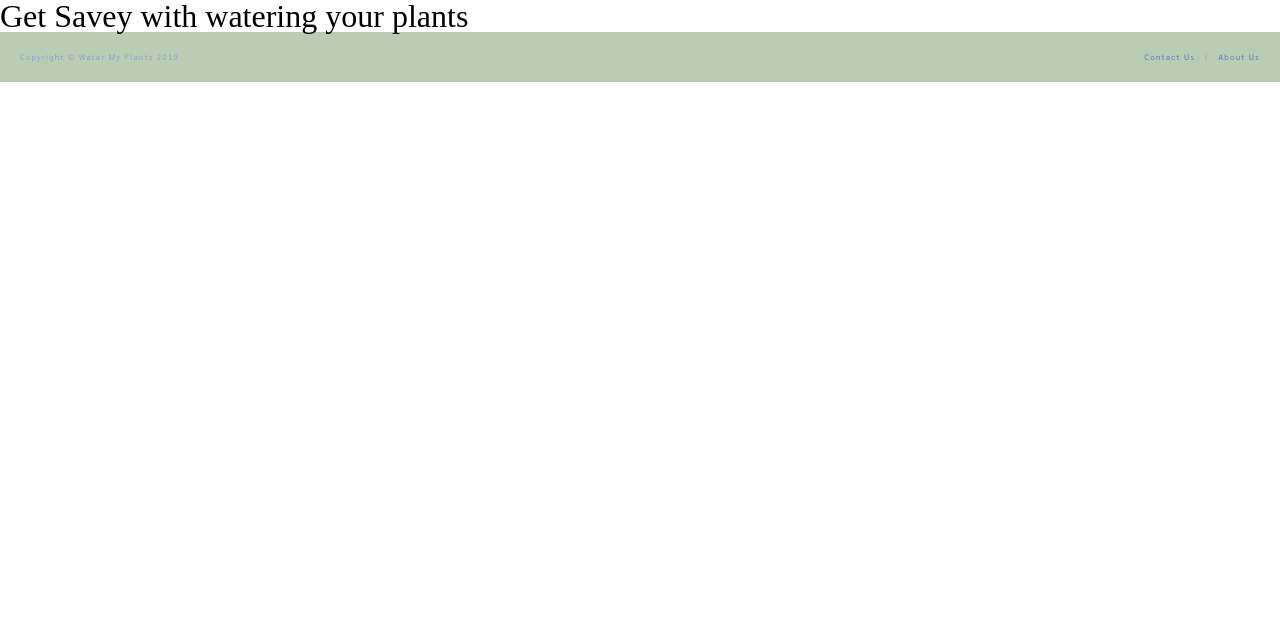
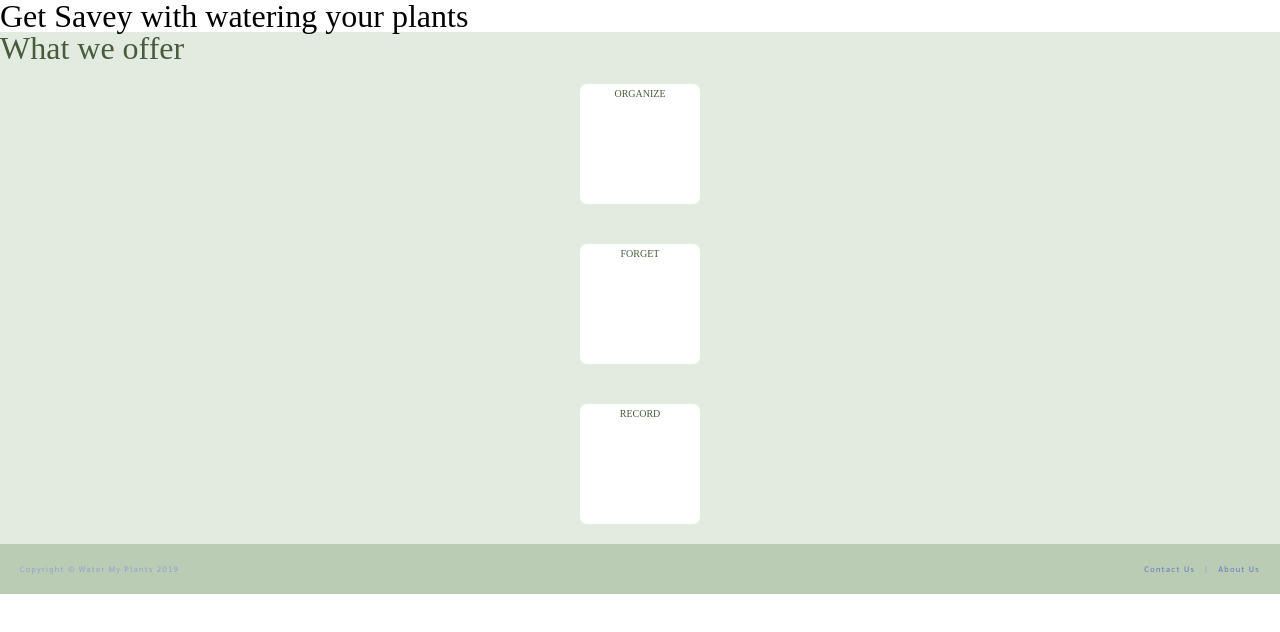
Before and after one commit to buildsprint-watermyplants/Landing-page, a plain HTML site: page index.html in a window 1280 px wide. Drawn offline with Linux system fonts and the light colour scheme.

Commit message:
Adds elements to what we offer section.

```diff
--- a/index.html
+++ b/index.html
@@ -26,6 +26,25 @@
   <section class="container ">
     <section class= "main-content">
       <section class="whatOffered">
+        <h1>What we offer</h1>
+        <div class="offer-container">
+          <div class="info-box">
+            <h2>Organize</h2>
+            <p></p>
+          </div>
+
+          <div class="info-box">
+            <h2>Forget</h2>
+            <p></p>
+          </div>
+
+          <div class="info-box">
+            <h2>Record</h2>
+            <p></p>
+          </div>
+
+        </div>
+
 
       </section>    <!-- End of whatOffered-->
 
--- a/less/home-page.less
+++ b/less/home-page.less
@@ -0,0 +1,26 @@
+.whatOffered {
+  background: #E3EBE0;
+
+  h1 {
+    color: #465C3D;
+  }
+
+  .offer-container {
+    display: flex;
+    flex-direction: column;
+    .info-box {
+      height: 120px;
+      width: 120px;
+      background: #fff;
+      border: none;
+      border-radius: 7px;
+      margin: 20px auto;
+      padding: 5px;
+      text-align: center;
+      h2 {
+        color: #465C3D;
+        text-transform: uppercase;
+      }
+    }
+  }
+}
```
Also changed, not shown: css/index.css.
